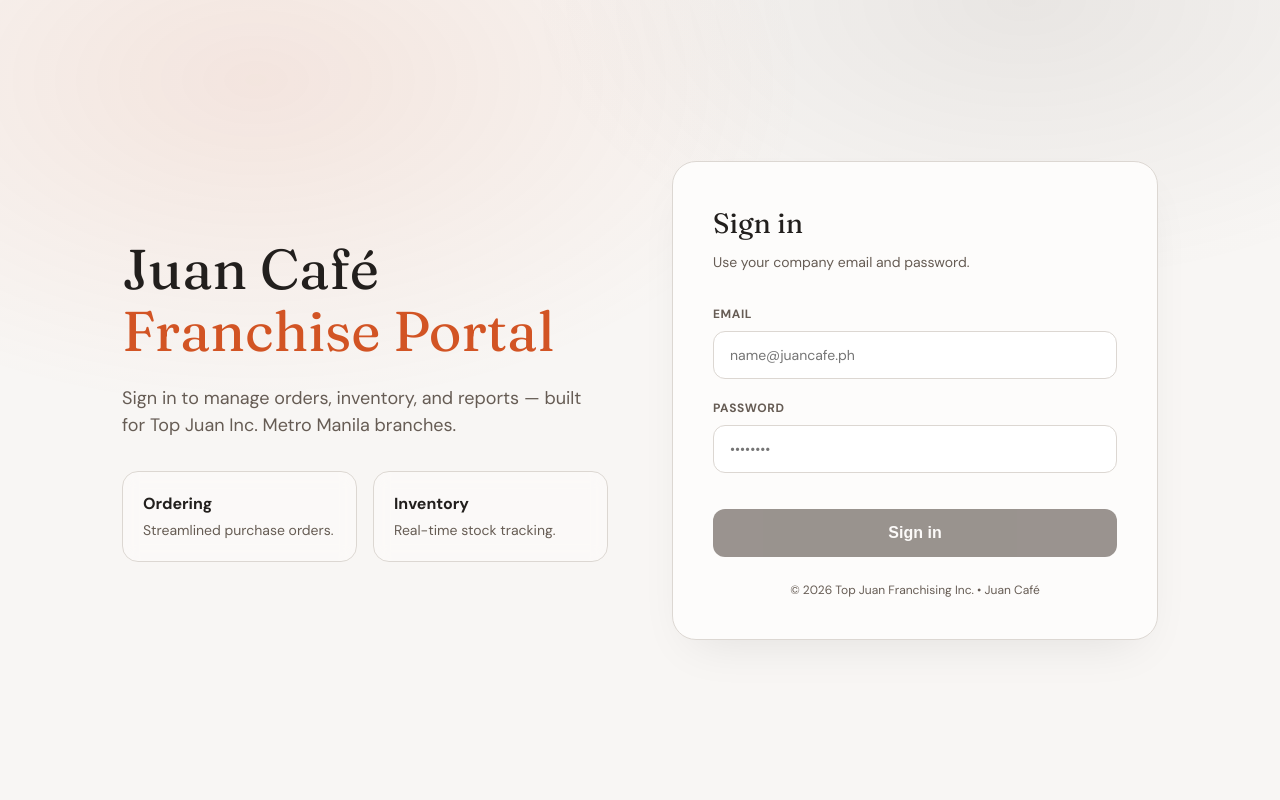
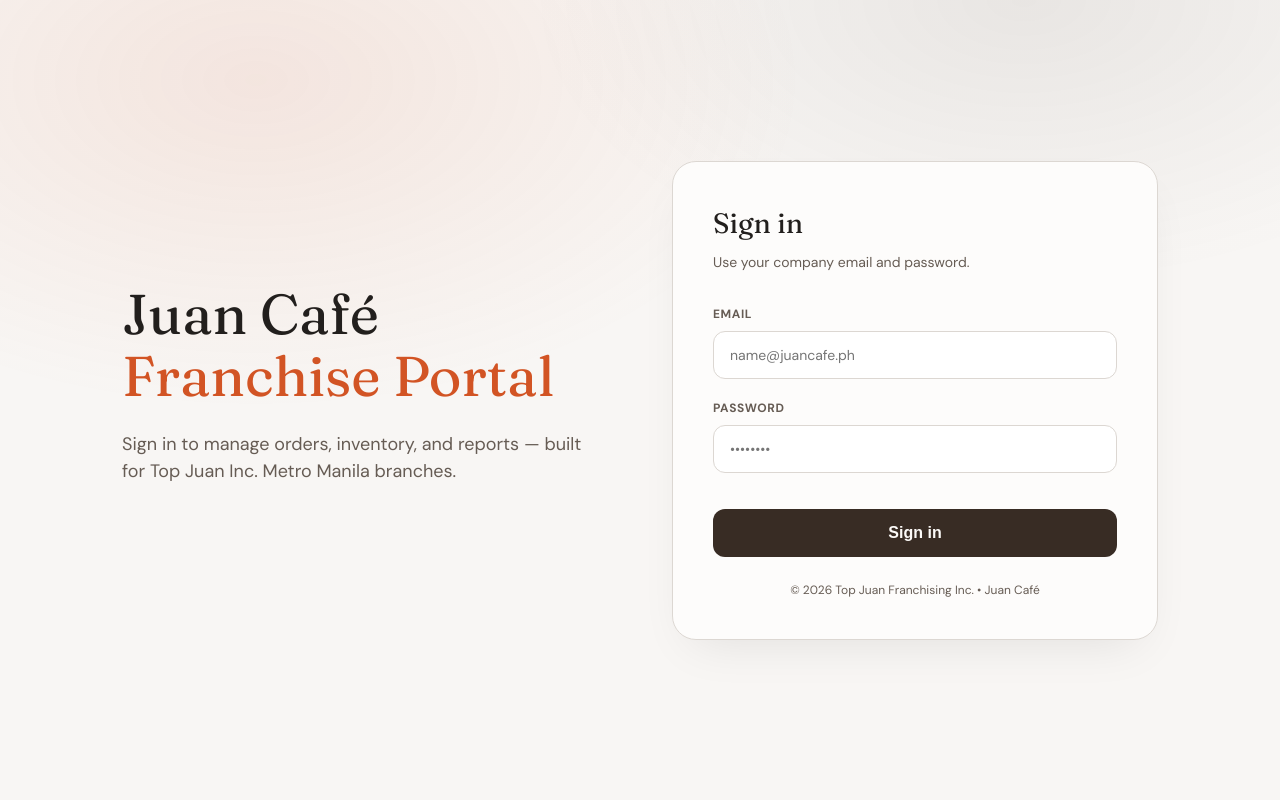
Before and after one commit to najannahcole-ship-it/our_thesis_project, a PHP site: page / in a window 1280 px wide. Run offline with PHP 8.4, Linux system fonts and the light colour scheme.

Commit message:
pls lang

```diff
--- a/index.php
+++ b/index.php
@@ -3,73 +3,89 @@ session_start();
 $error = "";
 
 if ($_SERVER['REQUEST_METHOD'] === 'POST') {
-    $conn = new mysqli(
-    getenv("DB_HOST"),
+
+    try {
+        $pdo = new PDO(
+            "mysql:host=" . getenv("DB_HOST") .
+            ";port=" . getenv("DB_PORT") .
+            ";dbname=" . getenv("DB_NAME") .
+            ";charset=utf8mb4",
             getenv("DB_USER"),
             getenv("DB_PASSWORD"),
-    getenv("DB_NAME"),
-    (int)getenv("DB_PORT")
+            [
+                PDO::ATTR_ERRMODE => PDO::ERRMODE_EXCEPTION,
+                PDO::ATTR_DEFAULT_FETCH_MODE => PDO::FETCH_ASSOC,
+                PDO::ATTR_EMULATE_PREPARES => false,
+            ]
         );
-
-    if ($conn->connect_error) {
-        die("Connection failed.");
-    }
 
         $email = trim($_POST['email'] ?? '');
         $pass_input = $_POST['password'] ?? '';
 
-    // 1. Fetch user data by email
-    $stmt = $conn->prepare("SELECT user_id, full_name, password, status, role_id FROM users WHERE email = ?");
-    $stmt->bind_param("s", $email);
-    $stmt->execute();
-    $result = $stmt->get_result();
+        // Fetch user data by email
+        $stmt = $pdo->prepare("
+            SELECT user_id, full_name, password, status, role_id
+            FROM users
+            WHERE email = ?
+        ");
 
-    if ($result->num_rows === 1) {
-        $user = $result->fetch_assoc();
+        $stmt->execute([$email]);
 
-        // 2. Verify Password
+        $user = $stmt->fetch();
+
+        if ($user) {
+
+            // Verify password
             if (!password_verify($pass_input, $user['password'])) {
                 $error = "Incorrect password. Please try again.";
             }
-        // 3. Check if account is Active
+
+            // Check account status
             elseif ($user['status'] !== 'Active') {
                 $error = "Your account is Inactive. Please contact the Admin.";
             }
-        // 4. Success! Set sessions and Route by role_id
+
+            // Login success
             else {
                 $_SESSION['user_id'] = $user['user_id'];
                 $_SESSION['role_id'] = $user['role_id'];
                 $_SESSION['full_name'] = $user['full_name'];
 
-            // Mapping IDs from your database image
-            switch ($user['role_id']) {
-                case 1: // Administrator
+                switch ((int)$user['role_id']) {
+
+                    case 1:
                         header("Location: admin-dashboard.php");
-                    break;
-                case 2: // Franchisee
+                        exit();
+
+                    case 2:
                         header("Location: franchisee-dashboard.php");
-                    break;
-                case 3: // Inventory Clerk
+                        exit();
+
+                    case 3:
                         header("Location: clerk-dashboard.php");
-                    break;
-                case 4: // Data Encoder
+                        exit();
+
+                    case 4:
                         header("Location: encoder-dashboard.php");
-                    break;
-                case 5: // Delivery Rider
+                        exit();
+
+                    case 5:
                         header("Location: rider-assignment.php");
-                    break;
+                        exit();
+
                     default:
                         $error = "Role not recognized. Contact support.";
                         break;
                 }
-            if (empty($error)) exit();
             }
+
         } else {
             $error = "The email address entered was not recognized.";
         }
 
-    $stmt->close();
-    $conn->close();
+    } catch (PDOException $e) {
+        die("Database connection failed: " . $e->getMessage());
+    }
 }
 ?>
 
@@ -162,30 +172,6 @@ if ($_SERVER['REQUEST_METHOD'] === 'POST') {
             font-size: 1.125rem;
             max-width: 480px;
             margin-bottom: 2rem;
-        }
-
-        .features {
-            display: grid;
-            grid-template-columns: 1fr 1fr;
-            gap: 1rem;
-        }
-
-        .feature-card {
-            background: rgba(253, 252, 251, 0.6);
-            border: 1px solid var(--card-border);
-            padding: 1.25rem;
-            border-radius: var(--radius);
-            backdrop-filter: blur(8px);
-        }
-
-        .feature-card h3 {
-            font-size: 1rem;
-            margin-bottom: 0.25rem;
-        }
-
-        .feature-card p {
-            font-size: 0.875rem;
-            margin-bottom: 0;
         }
 
         .login-card {
@@ -293,92 +239,78 @@ if ($_SERVER['REQUEST_METHOD'] === 'POST') {
             font-size: 0.75rem;
             color: var(--muted-foreground);
         }
-
-        .grid-5 {
-            grid-template-columns: repeat(2, 1fr);
-        }
-        @media (min-width: 640px) {
-            .grid-5 {
-                grid-template-columns: repeat(5, 1fr);
-            }
-        }
     </style>
 </head>
+
 <body>
+
 <div class="bg-effect"></div>
 
 <div class="container">
+
     <div class="hero">
         <h1>Juan Café<span>Franchise Portal</span></h1>
-            <p>Sign in to manage orders, inventory, and reports — built for Top Juan Inc. Metro Manila branches.</p>
 
-            <div class="features">
-                <div class="feature-card">
-                    <h3>Ordering</h3>
-                    <p>Streamlined purchase orders.</p>
-                </div>
-                <div class="feature-card">
-                    <h3>Inventory</h3>
-                    <p>Real-time stock tracking.</p>
-                </div>
-            </div>
+        <p>
+            Sign in to manage orders, inventory, and reports — built for Top Juan Inc. Metro Manila branches.
+        </p>
     </div>
 
-        <div class="login-wrapper">
     <div class="login-card">
+
         <h2>Sign in</h2>
-        <p class="subtitle">Use your company email and password.</p>
+
+        <p class="subtitle">
+            Use your company email and password.
+        </p>
 
         <?php if ($error): ?>
-            <div style="color: #d25424; background: #fff1ed; padding: 10px; border-radius: 8px; margin-bottom: 1rem; font-size: 0.875rem; border: 1px solid #d25424;">
+            <div style="color:#d25424;background:#fff1ed;padding:10px;border-radius:8px;margin-bottom:1rem;font-size:0.875rem;border:1px solid #d25424;">
                 <?php echo $error; ?>
             </div>
         <?php endif; ?>
 
         <form method="POST" action="index.php">
+
             <div class="form-group">
                 <label>Email</label>
+
                 <div class="input-wrapper">
-                    <input type="email" name="email" id="email" placeholder="name@juancafe.ph" oninput="validate()" required>
+                    <input
+                        type="email"
+                        name="email"
+                        placeholder="name@juancafe.ph"
+                        required
+                    >
                 </div>
             </div>
 
             <div class="form-group">
                 <label>Password</label>
+
                 <div class="input-wrapper">
-                    <input type="password" name="password" id="password" placeholder="••••••••" oninput="validate()" required>
+                    <input
+                        type="password"
+                        name="password"
+                        placeholder="••••••••"
+                        required
+                    >
                 </div>
             </div>
 
-            <button type="submit" id="submitBtn" class="submit-btn" disabled>Sign in</button>
+            <button type="submit" class="submit-btn">
+                Sign in
+            </button>
+
         </form>
 
         <div class="footer">
             © 2026 Top Juan Franchising Inc. • Juan Café
         </div>
-    </div>
-</div>
+
     </div>
 
-    <script>
-    function validate() {
-        const email = document.getElementById('email').value;
-        const pass = document.getElementById('password').value;
-        const btn = document.getElementById('submitBtn');
-        // Simple check to enable button
-        btn.disabled = !(email.trim().length > 0 && pass.trim().length > 0);
-    }
+</div>
 
-        function handleLogin() {
-            const email = document.getElementById('email').value.toLowerCase();
-            if (email.includes('admin')) {
-                window.location.href = 'admin-dashboard.html';
-            } else if (email.includes('clerk')) {
-                window.location.href = 'clerk-dashboard.html';
-            } else {
-                window.location.href = 'franchisee-dashboard.html';
-            }
-        }
-    </script>
 </body>
 </html>
--- a/nixpacks.toml
+++ b/nixpacks.toml
@@ -1,2 +1,2 @@
 [phases.setup]
-nixPkgs = ["php84", "php84Extensions.mysqli", "php84Extensions.pdo_mysql"]
+nixPkgs = ["php84", "php84Extensions.pdo_mysql", "php84Extensions.mysqli"]
```
Also changed, not shown: other parts of index.php (+3 -49 lines). Lines whose indentation alone changed are shown as unchanged.
